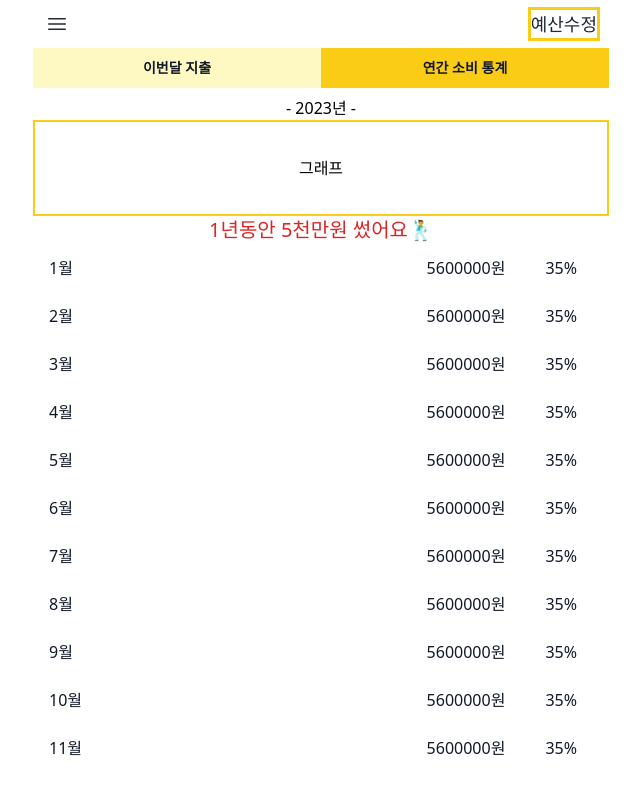
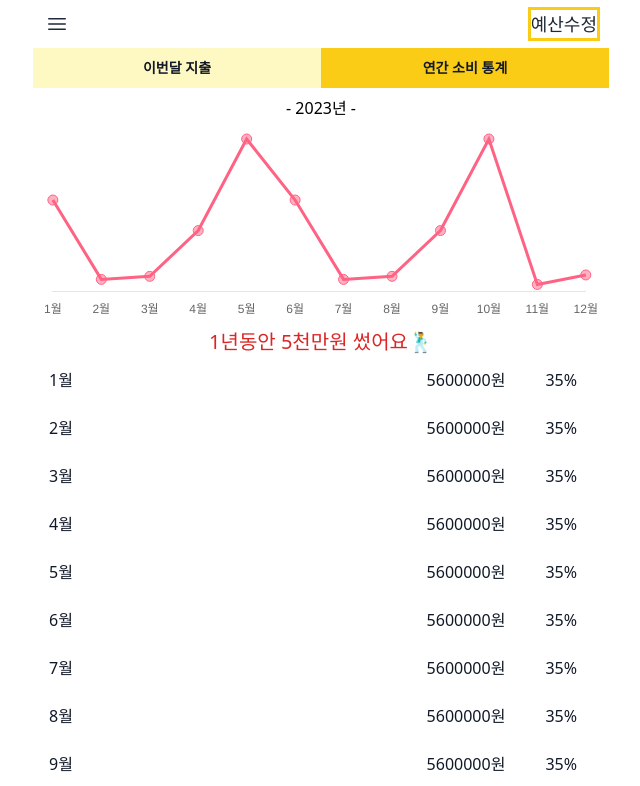
Before and after one commit to moonyoungchu/gagyeboo-project, a Next.js app in the folder Frontend/gongyu-gagyebu/: page /year in a window 1280 px wide. Shown: the top 786 px of the page, without its empty margins (319-959 px from the left). Built offline with nearby package versions, Linux system fonts and the light colour scheme.

Commit message:
feat: 연간소비통계 그래프 추가

```diff
--- /dev/null
+++ b/Frontend/gongyu-gagyebu/components/year-chart.tsx
@@ -0,0 +1,84 @@
+import React from "react";
+import {
+  Chart as ChartJS,
+  CategoryScale,
+  LinearScale,
+  PointElement,
+  LineElement,
+  //   Title,
+  //   Tooltip,
+  //   Legend,
+} from "chart.js";
+import { Line } from "react-chartjs-2";
+
+ChartJS.register(
+  CategoryScale,
+  LinearScale,
+  PointElement,
+  LineElement,
+  //   Title,
+  //   Tooltip,
+  //   Legend
+);
+
+export const options = {
+  maintainAspectRatio: false,
+  plugins: {
+    title: {
+      display: false,
+      text: "연간 소비 차트",
+    },
+    legend: {
+      display: false,
+    },
+  },
+  scales: {
+    x: {
+      display: true,
+      grid: {
+        display: false,
+      },
+    },
+    y: {
+      display: false,
+      grid: {
+        display: true,
+      },
+    },
+  },
+};
+
+export const data = {
+  labels: [
+    "1월",
+    "2월",
+    "3월",
+    "4월",
+    "5월",
+    "6월",
+    "7월",
+    "8월",
+    "9월",
+    "10월",
+    "11월",
+    "12월",
+  ],
+  datasets: [
+    {
+      label: "월별총액",
+      data: [
+        300000, 40000, 50000, 200000, 500000, 300000, 40000, 50000, 200000,
+        500000, 23423, 54543,
+      ],
+      borderColor: "rgb(255, 99, 132)",
+      backgroundColor: "rgba(255, 99, 132, 0.5)",
+        pointStyle: "circle",
+        pointRadius: 5,
+        pointHoverRadius: 10,
+    },
+  ],
+};
+
+export default function YearChart() {
+  return <Line id="year" options={options} data={data} />;
+}
--- a/Frontend/gongyu-gagyebu/pages/year.tsx
+++ b/Frontend/gongyu-gagyebu/pages/year.tsx
@@ -2,6 +2,7 @@ import type { NextPage } from "next";
 import YearItem from "../components/year-item";
 import Layout from "../components/layout";
 import Head from "next/head";
+import YearChart from "../components/year-chart";
 
 const Year: NextPage = () => {
   return (
@@ -12,17 +13,28 @@ const Year: NextPage = () => {
 
       {/* 연별 통계 페이지 */}
       <div className="flex justify-center"> - 2023년 - </div>
-      <div className="flex place-items-center justify-center h-24 border-yellow-400 border-solid border-2">그래프</div>
 
-      <div className="flex justify-center text-red-600 text-xl"> 1년동안 5천만원 썼어요🕺 </div>
+      <div className="flex justify-center m-2 h-48">
+        <YearChart />
+      </div>
+
+      <div className="flex justify-center text-red-600 text-xl">
+        {" "}
+        1년동안 5천만원 썼어요🕺{" "}
+      </div>
 
       <div className="flex flex-col">
         {[1, 1, 1, 1, 1, 1, 1, 1, 1, 1, 1, 1].map((_, i) => (
-          <YearItem id={i} key={i} title="연별통계" price={5600000} month={`${i+1}`} rate={35} />
+          <YearItem
+            id={i}
+            key={i}
+            title="연별통계"
+            price={5600000}
+            month={`${i + 1}`}
+            rate={35}
+          />
         ))}
-
       </div>
-
     </Layout>
   );
 };
```
